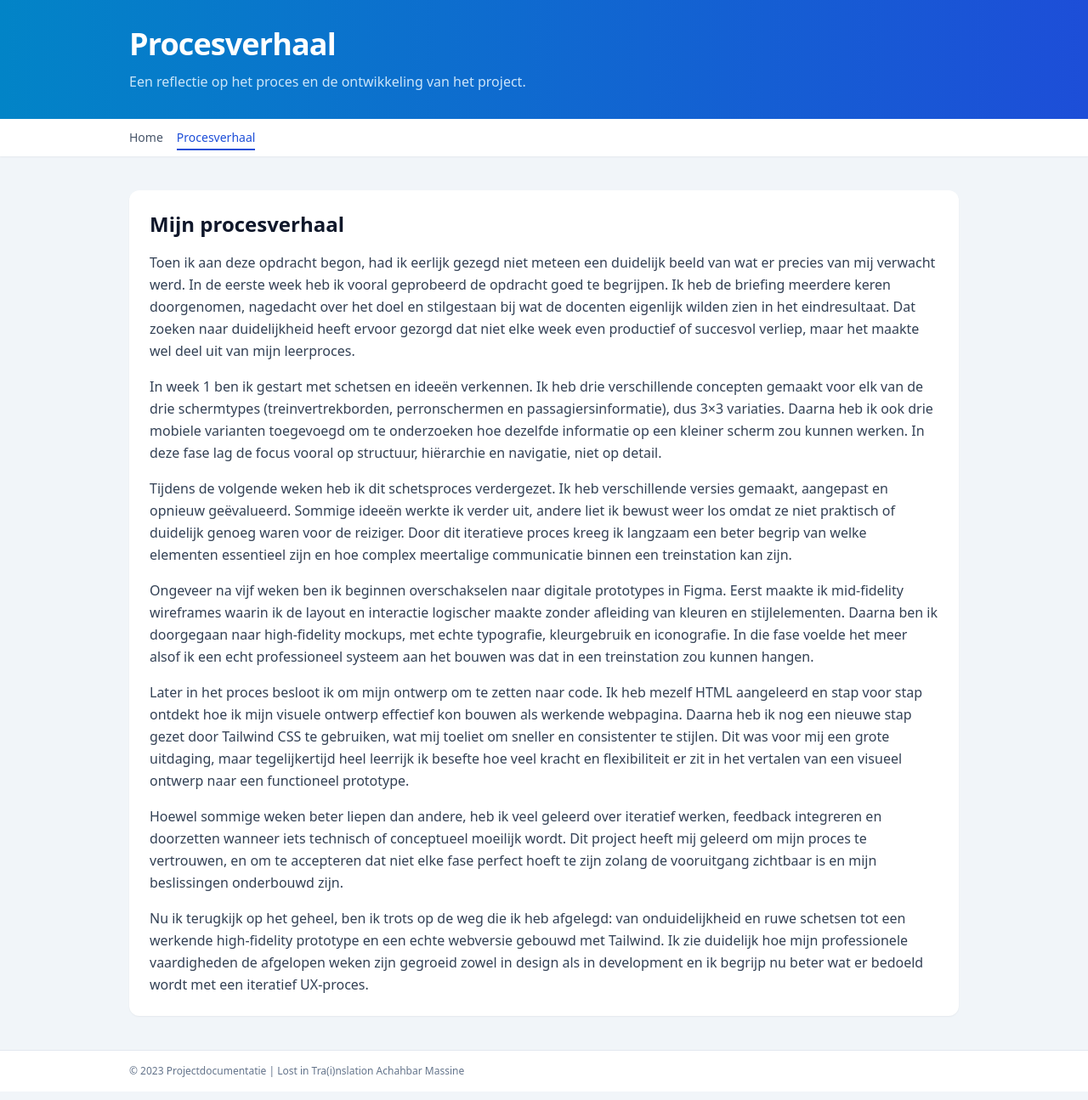
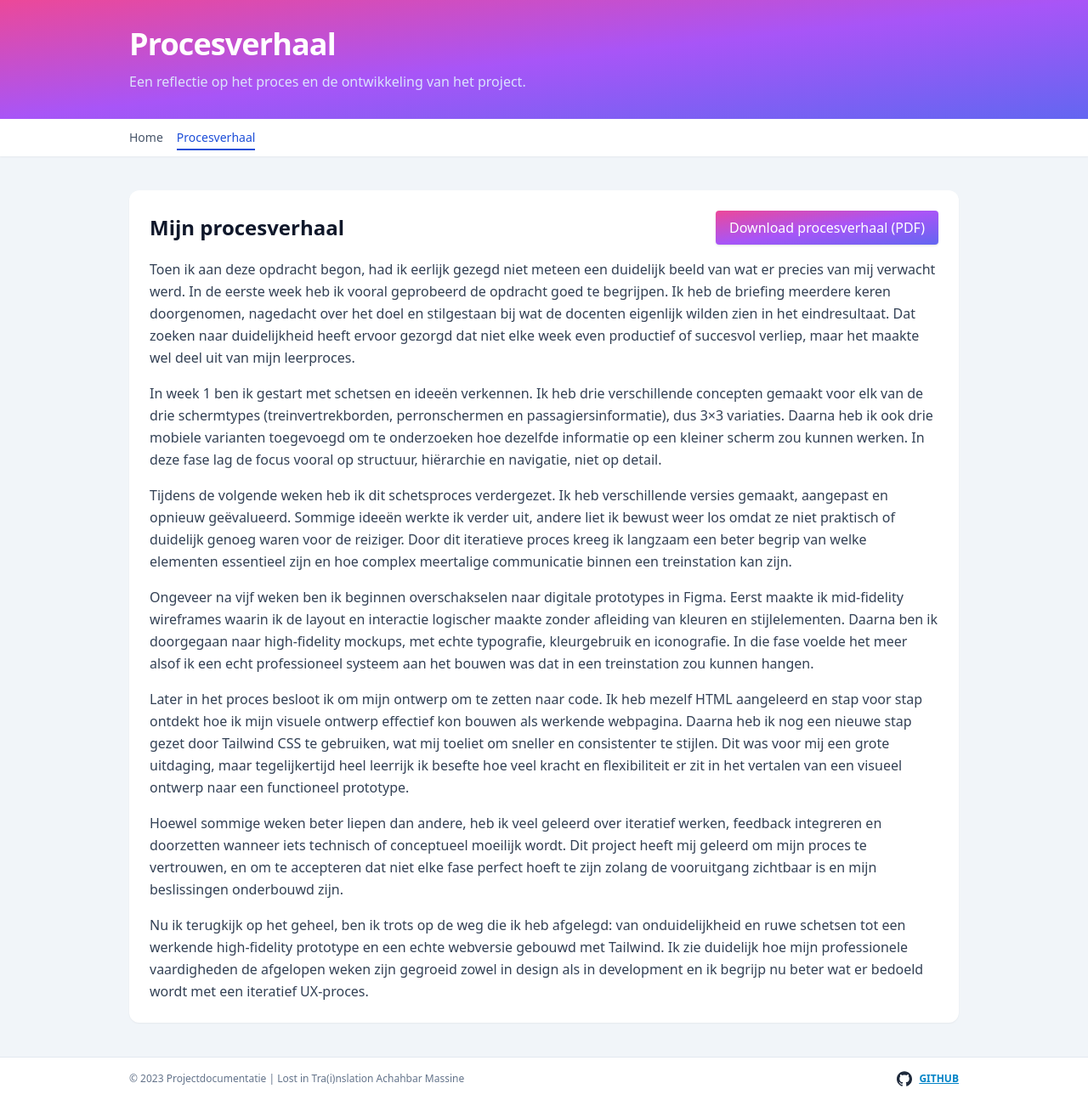
Before and after one commit to Momomo1548/lostintrainM, a website: page resources.html in a window 1280 px wide. Shown: the whole page at 85% size. Drawn offline with nearby package versions, Linux system fonts and the light colour scheme.

Commit message:
Update resources.html

```diff
--- a/resources.html
+++ b/resources.html
@@ -5,11 +5,16 @@
     <meta name="viewport" content="width=device-width, initial-scale=1.0">
     <title>Procesverhaal – Projectdocumentatie</title>
     <script src="https://cdn.tailwindcss.com"></script>
+    <style>
+        .interactive-gradient {
+            transition: background 0.5s ease, transform 0.4s ease;
+        }
+    </style>
 </head>
 <body class="bg-slate-100 text-slate-900">
     <div class="min-h-screen flex flex-col">
 
-        <header class="bg-gradient-to-r from-sky-600 to-blue-700 text-white">
+        <header class="interactive-gradient bg-gradient-to-br from-pink-500 via-purple-500 to-indigo-500 text-white">
             <div class="max-w-5xl mx-auto px-6 py-8">
                 <h1 class="text-3xl md:text-4xl font-bold tracking-tight">Procesverhaal</h1>
                 <p class="mt-3 max-w-3xl text-sky-100/90 text-sm md:text-base">Een reflectie op het proces en de ontwikkeling van het project.</p>
@@ -28,7 +33,10 @@
         <main class="flex-1">
             <div class="max-w-5xl mx-auto px-6 py-10">
                 <section class="bg-white rounded-xl shadow-sm p-6 space-y-4">
-                    <h2 class="text-2xl font-semibold">Mijn procesverhaal</h2>
+                    <div class="flex items-center justify-between">
+                        <h2 class="text-2xl font-semibold">Mijn procesverhaal</h2>
+                        <a href="assets/procesverhaal.pdf" class="inline-flex items-center gap-2 interactive-gradient bg-gradient-to-br from-pink-500 via-purple-500 to-indigo-500 text-white px-4 py-2 rounded hover:opacity-90 shadow" target="_blank" rel="noopener">Download procesverhaal (PDF)</a>
+                    </div>
                     <p class="text-slate-700 leading-relaxed">Toen ik aan deze opdracht begon, had ik eerlijk gezegd niet meteen een duidelijk beeld van wat er precies van mij verwacht werd. In de eerste week heb ik vooral geprobeerd de opdracht goed te begrijpen. Ik heb de briefing meerdere keren doorgenomen, nagedacht over het doel en stilgestaan bij wat de docenten eigenlijk wilden zien in het eindresultaat. Dat zoeken naar duidelijkheid heeft ervoor gezorgd dat niet elke week even productief of succesvol verliep, maar het maakte wel deel uit van mijn leerproces.</p>
 
                     <p class="text-slate-700 leading-relaxed">In week 1 ben ik gestart met schetsen en ideeën verkennen. Ik heb drie verschillende concepten gemaakt voor elk van de drie schermtypes (treinvertrekborden, perronschermen en passagiersinformatie), dus 3×3 variaties. Daarna heb ik ook drie mobiele varianten toegevoegd om te onderzoeken hoe dezelfde informatie op een kleiner scherm zou kunnen werken. In deze fase lag de focus vooral op structuur, hiërarchie en navigatie, niet op detail.</p>
@@ -47,7 +55,10 @@
         </main>
 
         <footer class="bg-white border-t border-slate-200">
-            <div class="max-w-5xl mx-auto px-6 py-4 text-xs text-slate-500">&copy; 2023 Projectdocumentatie | Lost in Tra(i)nslation Achahbar Massine</div>
+            <div class="max-w-5xl mx-auto px-6 py-4 text-xs text-slate-500 flex items-center justify-between">
+                <div>&copy; 2023 Projectdocumentatie | Lost in Tra(i)nslation Achahbar Massine</div>
+                <div><a href="https://github.com/Momomo1548/lostintrainM" class="flex items-center gap-2 text-sky-600" target="_blank" rel="noopener" aria-label="GitHub repository"><svg role="img" viewBox="0 0 24 24" xmlns="http://www.w3.org/2000/svg" width="18" height="18" fill="currentColor" class="text-slate-800"><path d="M12 .297c-6.63 0-12 5.373-12 12 0 5.303 3.438 9.8 8.205 11.385.6.113.82-.258.82-.577 0-.285-.01-1.04-.015-2.04-3.338.724-4.042-1.61-4.042-1.61-.546-1.385-1.333-1.754-1.333-1.754-1.09-.744.083-.729.083-.729 1.205.084 1.84 1.236 1.84 1.236 1.07 1.835 2.809 1.305 3.495.998.108-.776.418-1.305.762-1.605-2.665-.3-5.467-1.334-5.467-5.93 0-1.31.468-2.38 1.235-3.22-.135-.303-.54-1.523.105-3.176 0 0 1.005-.322 3.3 1.23.96-.267 1.98-.399 3-.405 1.02.006 2.04.138 3 .405 2.28-1.552 3.285-1.23 3.285-1.23.645 1.653.24 2.873.12 3.176.765.84 1.23 1.91 1.23 3.22 0 4.61-2.805 5.625-5.475 5.92.42.36.81 1.096.81 2.22 0 1.606-.015 2.896-.015 3.286 0 .315.21.69.825.57C20.565 22.092 24 17.592 24 12.297 24 5.67 18.627.297 12 .297z"/></svg><span class="underline font-semibold">GITHUB</span></a></div>
+            </div>
         </footer>
     </div>
 </body>
```
